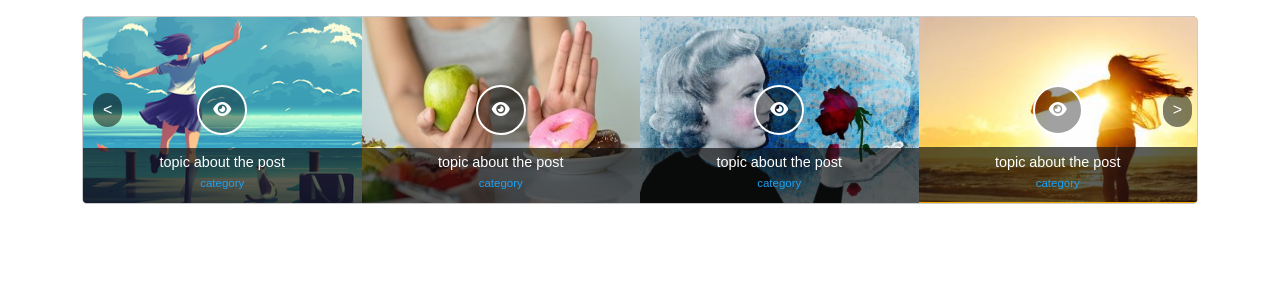
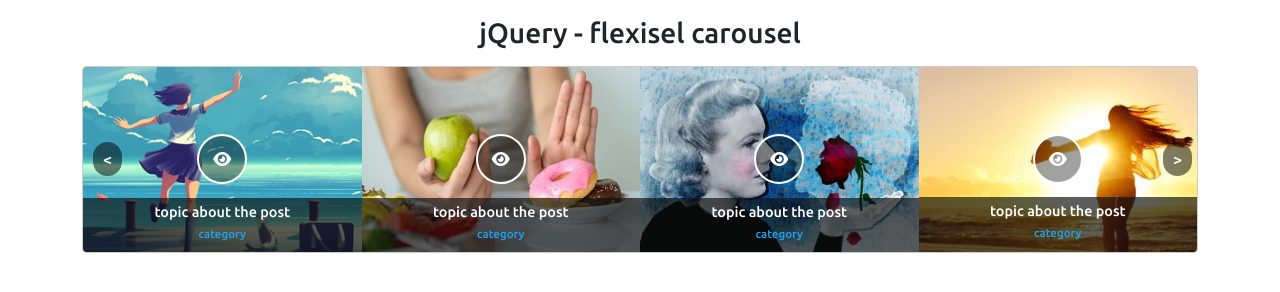
Before and after one commit to Tr-May/jquery-flexisel-caruosel, a plain HTML site: page index.html in a window 1280 px wide. Drawn offline with nearby package versions, Linux system fonts and the light colour scheme.

Commit message:
added google font and h3

```diff
--- a/index.html
+++ b/index.html
@@ -19,6 +19,9 @@
     <title>jquery-flexisel carousel</title>
   </head>
   <body>
+	<div class="container my-3 text-center">
+		<h3>jQuery - flexisel carousel</h3>
+	</div>
     <div class="container my-3">
       <ul id="flexiselCarousel">
         <li>
--- a/style.css
+++ b/style.css
@@ -1,6 +1,7 @@
+@import url("https://fonts.googleapis.com/css2?family=Ubuntu:wght@300;500&display=swap");
 body {
   background: #fff;
-  font-family: Arial, sans-serif;
+  font-family: "Ubuntu", sans-serif;
 }
 
 #flexiselCarousel {
```
